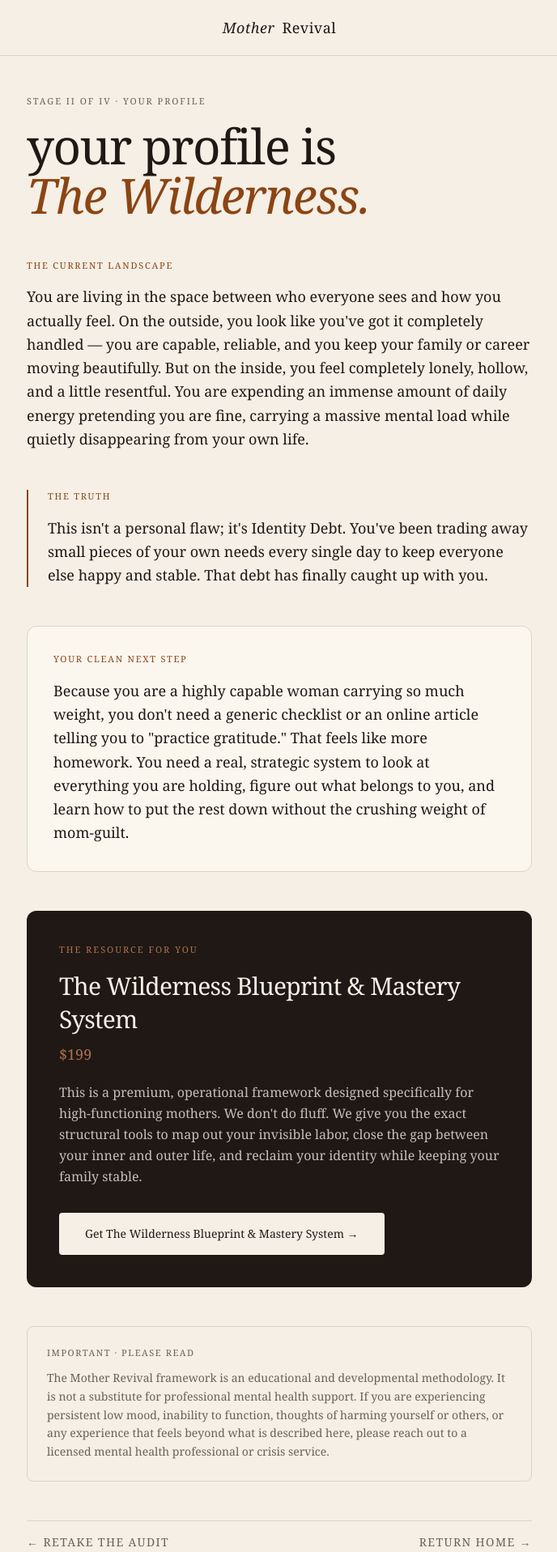
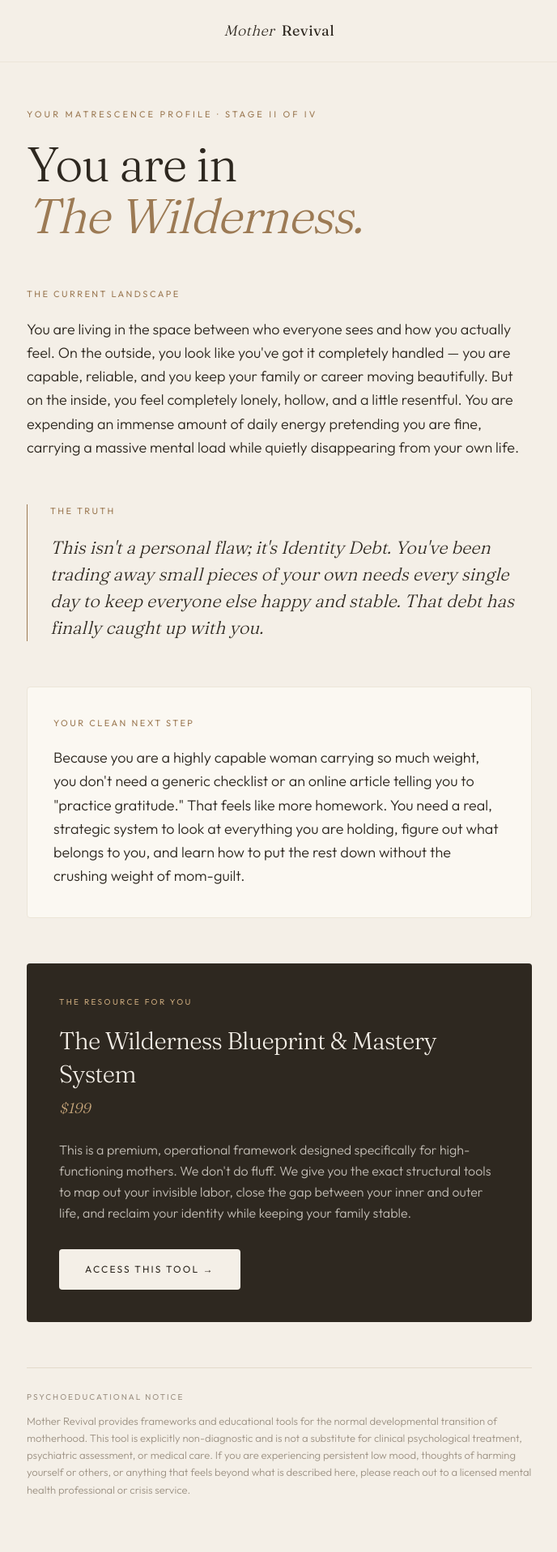
Before and after one commit to Mthr-Rvvl/mother-revival, a Next.js app: page /result in a window 1280 px wide. Shown: the top 1917 px of the page at 81% size, without its empty margins (295-983 px from the left). Built offline with nearby package versions, Linux system fonts and the light colour scheme.

Commit message:
Restyle quiz to brand aesthetic — Fraunces/Outfit, warm ivory and bronze palette

```diff
--- a/src/app/globals.css
+++ b/src/app/globals.css
@@ -1,17 +1,29 @@
 @import "tailwindcss";
 
 :root {
-  --background: #FAF8F5;
-  --foreground: #1C1917;
+  --background: #F4EFE7;
+  --foreground: #2E2820;
+  --surface: #FBF8F2;
+  --ink: #2E2820;
+  --muted: #7A6F61;
+  --subtle: #9C9183;
+  --bronze: #9C7A54;
+  --bronze-deep: #84653F;
+  --line: #E3DACB;
+  --line-soft: #ECE5D8;
+  --tint: #EFE7D9;
 }
 
 @theme inline {
   --color-background: var(--background);
   --color-foreground: var(--foreground);
+  --font-serif: var(--font-fraunces);
+  --font-sans: var(--font-outfit);
 }
 
 body {
   background: var(--background);
   color: var(--foreground);
-  font-family: Georgia, 'Times New Roman', serif;
+  font-family: var(--font-outfit), sans-serif;
+  font-weight: 300;
 }
--- a/src/app/layout.tsx
+++ b/src/app/layout.tsx
@@ -1,5 +1,19 @@
 import type { Metadata } from "next";
+import { Fraunces, Outfit } from "next/font/google";
 import "./globals.css";
+
+const fraunces = Fraunces({
+  variable: "--font-fraunces",
+  subsets: ["latin"],
+  style: ["normal", "italic"],
+  weight: ["300", "400", "500"],
+});
+
+const outfit = Outfit({
+  variable: "--font-outfit",
+  subsets: ["latin"],
+  weight: ["300", "400", "500"],
+});
 
 export const metadata: Metadata = {
   title: "Mother Revival",
@@ -12,7 +26,7 @@
   children: React.ReactNode;
 }>) {
   return (
-    <html lang="en" className="h-full">
+    <html lang="en" className={`${fraunces.variable} ${outfit.variable} h-full`}>
       <body className="min-h-full flex flex-col antialiased">{children}</body>
     </html>
   );
--- a/src/app/result/page.tsx
+++ b/src/app/result/page.tsx
@@ -10,136 +10,133 @@
   const stage = (searchParams.get("stage") as Stage) ?? "wilderness";
   const name = searchParams.get("name") ?? "";
   const result = stageResults[stage] ?? stageResults["wilderness"];
-  const namePrefix = name ? `${name}, ` : "";
 
   return (
-    <main className="min-h-screen bg-[#F5EFE6]">
+    <main className="min-h-screen bg-[#F4EFE7]">
 
-      <header className="w-full py-5 border-b border-[#DDD4C5] text-center">
-        <span className="font-serif italic font-light text-lg tracking-wide text-[#1F1814]">
+      <header className="w-full py-6 border-b border-[#ECE5D8] text-center">
+        <span className="font-serif italic font-light text-lg tracking-wide text-[#2E2820]">
           Mother <span className="not-italic font-normal ml-1">Revival</span>
         </span>
       </header>
 
-      <div className="max-w-2xl mx-auto px-6 pt-12 pb-20 space-y-12">
+      <div className="max-w-2xl mx-auto px-6 pt-14 pb-20 space-y-14">
 
         {/* Archetype heading */}
         <div>
-          <p className="text-[11px] font-medium tracking-[0.18em] uppercase text-[#6B6157] mb-4">
-            Stage {result.stageNumber} of IV · Your Profile
+          <p className="text-[11px] font-normal tracking-[0.28em] uppercase text-[#9C7A54] mb-5">
+            Your Matrescence Profile · Stage {result.stageNumber} of IV
           </p>
-          <h1 className="font-serif text-5xl md:text-6xl leading-[1.02] tracking-tight text-[#1F1814]">
-            {namePrefix}your profile is<br />
-            <em className="font-light text-[#8B4513]">{result.title}.</em>
+          <h1 className="font-serif font-light text-5xl md:text-6xl leading-[1.08] tracking-tight text-[#2E2820]">
+            {name ? `${name}, you` : "You"} are in<br />
+            <em className="font-light text-[#9C7A54]">{result.title}.</em>
           </h1>
         </div>
 
         {/* Landscape */}
         <section>
-          <p className="text-[11px] font-medium tracking-[0.16em] uppercase text-[#8B4513] mb-4">
+          <p className="text-[11px] font-normal tracking-[0.22em] uppercase text-[#9C7A54] mb-5">
             The Current Landscape
           </p>
-          <p className="text-[#1F1814] text-lg leading-relaxed">{result.landscape}</p>
+          <p className="text-[#2E2820] text-lg font-light leading-relaxed">{result.landscape}</p>
         </section>
 
         {/* Truth — hidden for Stage I to reduce cognitive load */}
         {result.truth && stage !== "unravelling" && (
-          <section className="border-l-2 border-[#8B4513] pl-6">
-            <p className="text-[11px] font-medium tracking-[0.16em] uppercase text-[#8B4513] mb-4">
+          <section className="border-l border-[#9C7A54] pl-7">
+            <p className="text-[11px] font-normal tracking-[0.22em] uppercase text-[#9C7A54] mb-5">
               The Truth
             </p>
-            <p className="text-[#1F1814] text-lg leading-relaxed">{result.truth}</p>
+            <p className="font-serif italic font-light text-[22px] leading-[1.5] text-[#2E2820]">{result.truth}</p>
           </section>
         )}
 
         {/* Next step */}
-        <section className="bg-[#FBF7EF] border border-[#DDD4C5] rounded-xl px-8 py-8">
-          <p className="text-[11px] font-medium tracking-[0.16em] uppercase text-[#8B4513] mb-4">
+        <section className="bg-[#FBF8F2] border border-[#ECE5D8] rounded-sm px-8 py-9">
+          <p className="text-[11px] font-normal tracking-[0.22em] uppercase text-[#9C7A54] mb-5">
             Your Clean Next Step
           </p>
-          <p className="text-[#1F1814] text-lg leading-relaxed">{result.nextStep}</p>
+          <p className="text-[#2E2820] text-lg font-light leading-relaxed">{result.nextStep}</p>
         </section>
 
         {/* Resource — Stage IV gets dual offer, others get single */}
         {result.secondaryResource ? (
           <section>
-            <p className="text-[11px] font-medium tracking-[0.16em] uppercase text-[#8B4513] mb-6">
+            <p className="text-[11px] font-normal tracking-[0.22em] uppercase text-[#9C7A54] mb-6">
               The Choice for You
             </p>
-            <div className="space-y-4">
-              {/* Primary option */}
-              <div className="bg-[#1F1814] text-[#F5EFE6] rounded-xl p-8">
-                <p className="text-[11px] font-medium tracking-[0.18em] uppercase text-[#B07050] mb-3">
-                  Option 1 · Independent Execution
+            <div className="space-y-5">
+              <div className="bg-[#2E2820] text-[#F4EFE7] rounded-sm p-9">
+                <p className="text-[10px] font-normal tracking-[0.24em] uppercase text-[#C9A87C] mb-4">
+                  Option One · Independent Execution
                 </p>
-                <h3 className="font-serif text-2xl leading-snug text-[#F5EFE6] mb-2">
+                <h3 className="font-serif font-light text-2xl leading-snug text-[#F4EFE7] mb-2">
                   {result.resourceName}
                 </h3>
-                <p className="text-[#B07050] font-medium mb-4">{result.resourcePrice}</p>
-                <p className="text-[rgba(245,239,230,0.78)] text-base leading-relaxed mb-6">
+                <p className="font-serif italic text-[#C9A87C] mb-5">{result.resourcePrice}</p>
+                <p className="text-[rgba(244,239,231,0.75)] text-[15px] font-light leading-relaxed mb-7">
                   {result.resource}
                 </p>
-                <button className="bg-[#F5EFE6] text-[#1F1814] px-6 py-3 text-sm font-medium rounded hover:bg-white hover:text-[#8B4513] transition-all duration-200">
-                  Get the Rebuilding Framework →
+                <button className="bg-[#F4EFE7] text-[#2E2820] px-7 py-3.5 text-[12px] font-normal tracking-[0.18em] uppercase rounded-sm hover:bg-white transition-all duration-300">
+                  Choose the Framework →
                 </button>
               </div>
-              {/* Secondary option */}
-              <div className="bg-[#1F1814] text-[#F5EFE6] rounded-xl p-8 border-2 border-[#8B4513]">
-                <p className="text-[11px] font-medium tracking-[0.18em] uppercase text-[#B07050] mb-3">
-                  Option 2 · Full Integration · Recommended
+              <div className="bg-[#2E2820] text-[#F4EFE7] rounded-sm p-9 border border-[#9C7A54]">
+                <p className="text-[10px] font-normal tracking-[0.24em] uppercase text-[#C9A87C] mb-4">
+                  Option Two · Full Integration · Recommended
                 </p>
-                <h3 className="font-serif text-2xl leading-snug text-[#F5EFE6] mb-2">
+                <h3 className="font-serif font-light text-2xl leading-snug text-[#F4EFE7] mb-2">
                   {result.secondaryResourceName}
                 </h3>
-                <p className="text-[#B07050] font-medium mb-4">{result.secondaryResourcePrice}</p>
-                <p className="text-[rgba(245,239,230,0.78)] text-base leading-relaxed mb-6">
+                <p className="font-serif italic text-[#C9A87C] mb-5">{result.secondaryResourcePrice}</p>
+                <p className="text-[rgba(244,239,231,0.75)] text-[15px] font-light leading-relaxed mb-7">
                   {result.secondaryResource}
                 </p>
-                <button className="bg-[#8B4513] text-[#F5EFE6] px-6 py-3 text-sm font-medium rounded hover:bg-[#B07050] transition-all duration-200">
-                  Get the Full Arc Bundle →
+                <button className="bg-[#9C7A54] text-[#F4EFE7] px-7 py-3.5 text-[12px] font-normal tracking-[0.18em] uppercase rounded-sm hover:bg-[#84653F] transition-all duration-300">
+                  Choose the Full Arc →
                 </button>
               </div>
             </div>
           </section>
         ) : (
-          <section className="bg-[#1F1814] text-[#F5EFE6] rounded-xl p-10">
-            <p className="text-[11px] font-medium tracking-[0.18em] uppercase text-[#B07050] mb-4">
+          <section className="bg-[#2E2820] text-[#F4EFE7] rounded-sm p-10">
+            <p className="text-[10px] font-normal tracking-[0.24em] uppercase text-[#C9A87C] mb-5">
               The Resource for You
             </p>
-            <h3 className="font-serif text-3xl leading-snug tracking-tight text-[#F5EFE6] mb-2">
+            <h3 className="font-serif font-light text-3xl leading-snug tracking-tight text-[#F4EFE7] mb-2">
               {result.resourceName}
             </h3>
-            <p className="text-[#B07050] font-medium text-lg mb-5">{result.resourcePrice}</p>
-            <p className="text-[rgba(245,239,230,0.78)] text-base leading-relaxed mb-8">
+            <p className="font-serif italic text-[#C9A87C] text-lg mb-6">{result.resourcePrice}</p>
+            <p className="text-[rgba(244,239,231,0.75)] text-base font-light leading-relaxed mb-8">
               {result.resource}
             </p>
-            <button className="bg-[#F5EFE6] text-[#1F1814] px-8 py-4 text-sm font-medium rounded hover:bg-white hover:text-[#8B4513] transition-all duration-200">
-              Get {result.resourceName} →
+            <button className="bg-[#F4EFE7] text-[#2E2820] px-8 py-4 text-[12px] font-normal tracking-[0.18em] uppercase rounded-sm hover:bg-white transition-all duration-300">
+              Access This Tool →
             </button>
           </section>
         )}
 
         {/* Clinical boundary */}
-        <div className="border border-[#DDD4C5] rounded-lg p-6">
-          <p className="text-[11px] font-medium tracking-[0.14em] uppercase text-[#6B6157] mb-3">
-            Important · Please read
+        <div className="border-t border-[#E3DACB] pt-7">
+          <p className="text-[10px] font-normal tracking-[0.2em] uppercase text-[#9C9183] mb-3">
+            Psychoeducational Notice
           </p>
-          <p className="text-sm text-[#6B6157] leading-relaxed">
-            The Mother Revival framework is an educational and developmental methodology. It is not a substitute for professional mental health support. If you are experiencing persistent low mood, inability to function, thoughts of harming yourself or others, or any experience that feels beyond what is described here, please reach out to a licensed mental health professional or crisis service.
+          <p className="text-[13px] text-[#9C9183] font-light leading-relaxed">
+            Mother Revival provides frameworks and educational tools for the normal developmental transition of motherhood. This tool is explicitly non-diagnostic and is not a substitute for clinical psychological treatment, psychiatric assessment, or medical care. If you are experiencing persistent low mood, thoughts of harming yourself or others, or anything that feels beyond what is described here, please reach out to a licensed mental health professional or crisis service.
           </p>
         </div>
 
         {/* Navigation */}
-        <div className="flex justify-between pt-4 border-t border-[#DDD4C5]">
+        <div className="flex justify-between pt-2">
           <Link
             href="/diagnostic"
-            className="text-sm text-[#6B6157] hover:text-[#1F1814] tracking-widest uppercase transition-colors"
+            className="text-[12px] text-[#9C9183] hover:text-[#2E2820] tracking-[0.18em] uppercase transition-colors"
           >
             ← Retake the audit
           </Link>
           <Link
             href="/"
-            className="text-sm text-[#6B6157] hover:text-[#1F1814] tracking-widest uppercase transition-colors"
+            className="text-[12px] text-[#9C9183] hover:text-[#2E2820] tracking-[0.18em] uppercase transition-colors"
           >
             Return home →
           </Link>
@@ -153,8 +150,8 @@
 export default function ResultPage() {
   return (
     <Suspense fallback={
-      <div className="min-h-screen bg-[#F5EFE6] flex items-center justify-center">
-        <p className="text-[#6B6157] tracking-widest uppercase text-sm">Loading your result...</p>
+      <div className="min-h-screen bg-[#F4EFE7] flex items-center justify-center">
+        <p className="text-[#9C9183] tracking-[0.22em] uppercase text-sm font-light">Preparing your result...</p>
       </div>
     }>
       <ResultContent />
```
Also changed, not shown: src/app/diagnostic/page.tsx (+47 -47 lines), .claude/launch.json (added).
